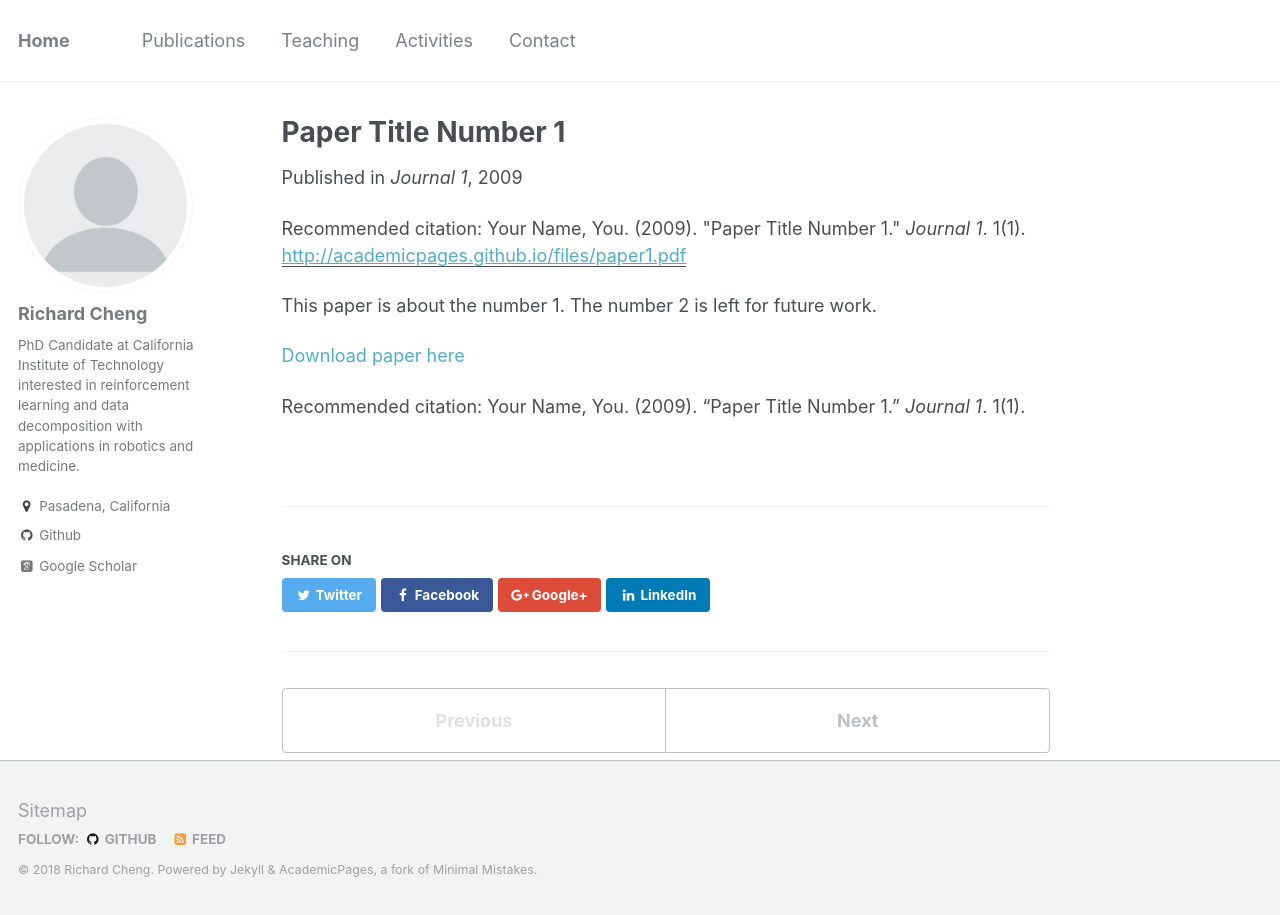
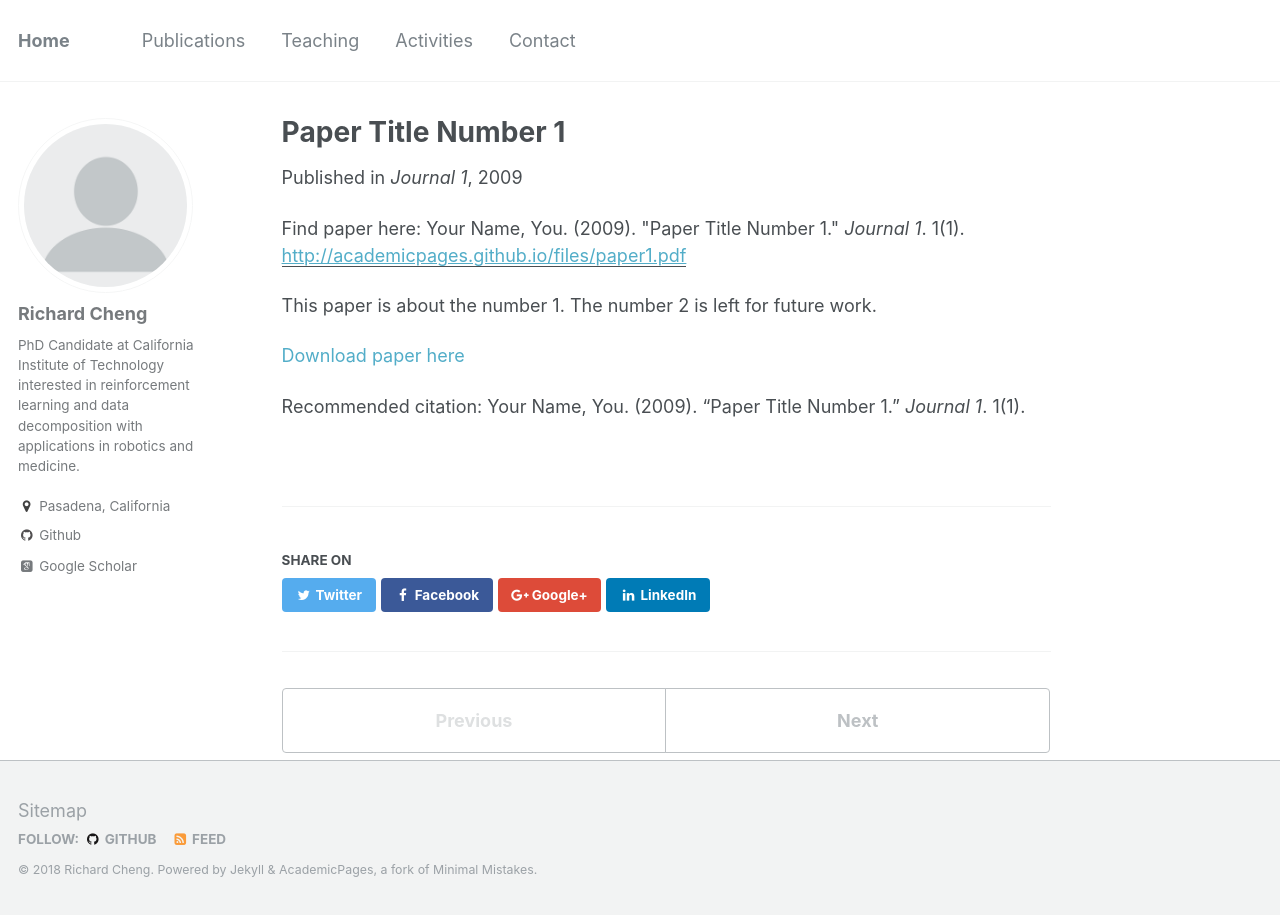
Before and after one commit to rcheng805/rcheng805.github.io, a Jekyll site: the page built from _activities/2009-10-01-paper-title-number-1.md, in a window 1280 px wide. Built offline with Jekyll 4.4.1, drawn with Linux system fonts in a browser that asks for light colours; some web fonts are replaced.

Commit message:
Update single.html

```diff
--- a/_layouts/single.html
+++ b/_layouts/single.html
@@ -44,9 +44,9 @@ layout: default
 
 
         {% if page.citation and page.paperurl %}
-          <p>Recommended citation: {{ page.citation }} <a href="{{ page.paperurl }}"><u>{{ page.paperurl }}</u></a></p>
+          <p>Find paper here: {{ page.citation }} <a href="{{ page.paperurl }}"><u>{{ page.paperurl }}</u></a></p>
         {% elsif page.citation %}
-          <p>Recommended citation: {{ page.citation }} </p>
+          <p>Find paper here: {{ page.citation }} </p>
         {% endif %}
 
         </header>
```
